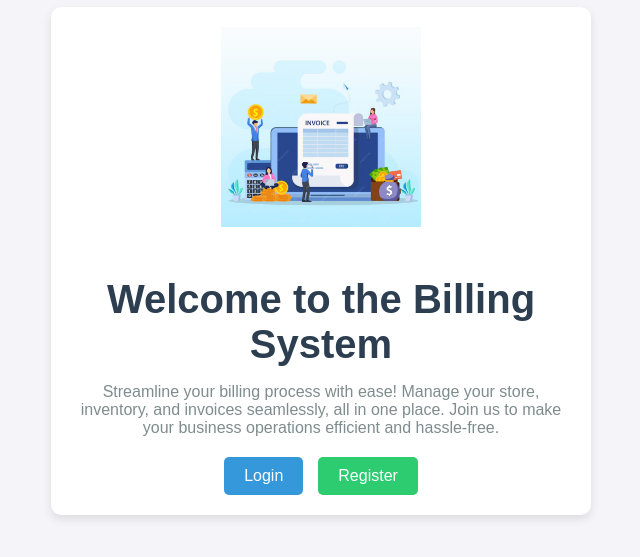
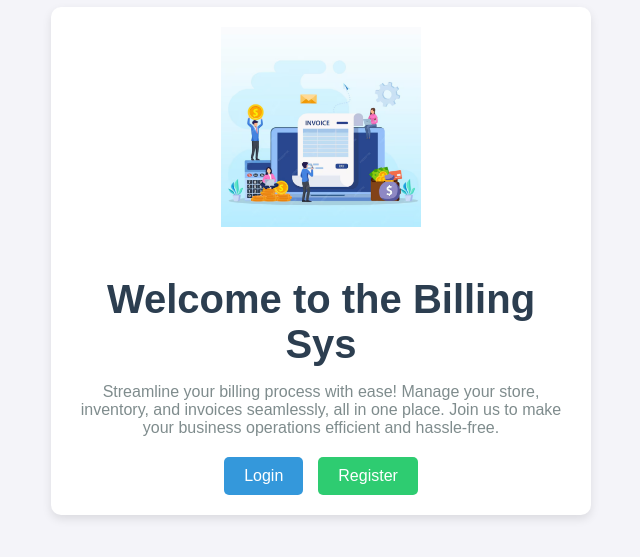
Before and after one commit to swayamhalsikar/devops-frontend, a React (Create React App) app: page / in a window 1280 px wide. Shown: the part 139-696 px from the top of the page, without its empty margins (319-959 px from the left). Built offline with nearby package versions, Linux system fonts and the light colour scheme; no server answers.

Commit message:
Update App.js

```diff
--- a/src/App.js
+++ b/src/App.js
@@ -28,7 +28,7 @@ function App() {
                 alt="Billing System Logo"
                 className="landing-logo"
               />
-              <h1 className="landing-heading">Welcome to the Billing System </h1>
+              <h1 className="landing-heading">Welcome to the Billing Sys</h1>
               <p className="landing-description">
                 Streamline your billing process with ease! Manage your store,
                 inventory, and invoices seamlessly, all in one place. Join us to
```
